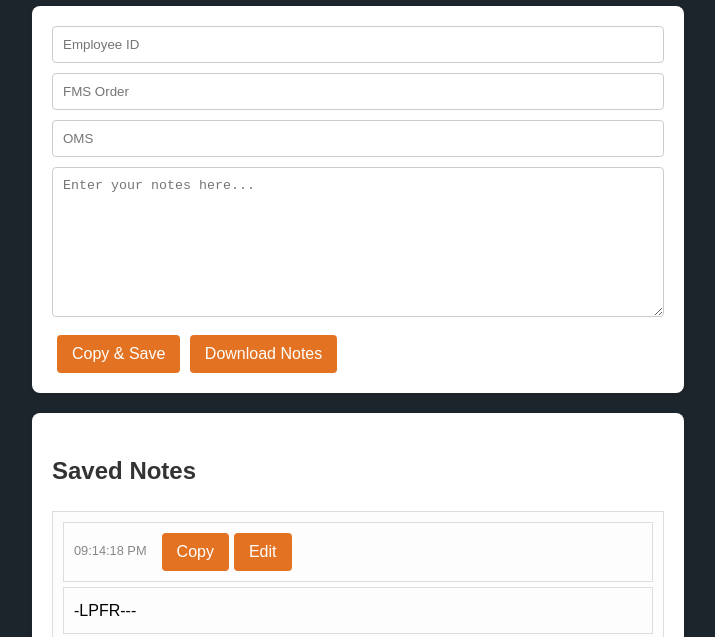
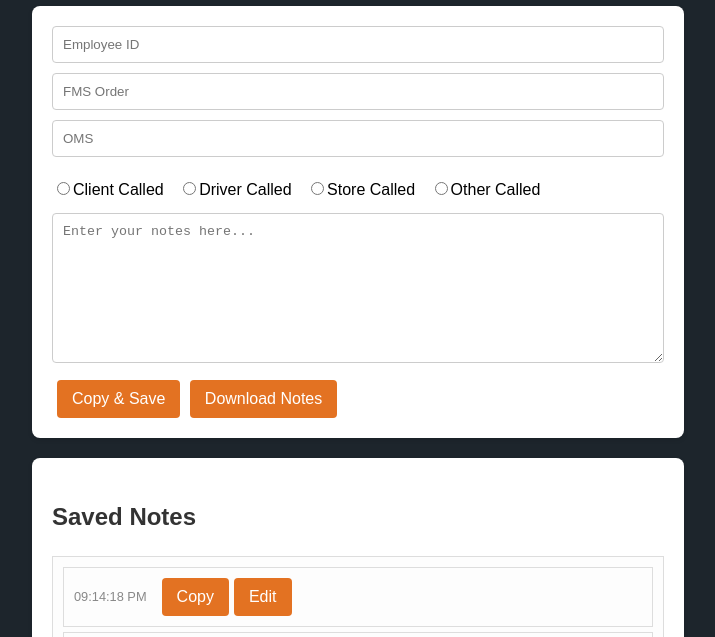
Before and after one commit to Agent137386/STEALTH, a plain HTML site: page index.html in a window 1280 px wide. Both pictures are taken after a click on the button "Copy & Save". Shown: the part 163-800 px from the top of the page, without its empty margins (282-997 px from the left). Drawn offline with Linux system fonts and the light colour scheme.

Commit message:
Added Radio Buttons for Callers
Added radio buttons for caller types. Client, Driver, Store & Other. Making Note Taking Easier And Faster.

```diff
--- a/index.html
+++ b/index.html
@@ -14,6 +14,15 @@
         <input type="hidden" id="dod-text" value="LPFR">
         <input type="text" id="fms-text" placeholder="FMS Order" maxlength="20">
         <input type="text" id="oms-text" placeholder="OMS" maxlength="35">
+
+        <!-- Radio buttons for call type -->
+        <div id="call-type-container">
+            <input type="radio" id="client-called" name="call-type" value="Client Called"><label for="client-called">Client Called</label>
+            <input type="radio" id="driver-called" name="call-type" value="Driver Called"><label for="driver-called">Driver Called</label>
+            <input type="radio" id="store-called" name="call-type" value="Store Called"><label for="store-called">Store Called</label>
+            <input type="radio" id="other-called" name="call-type" value="Other Called"><label for="other-called">Other Called</label>
+        </div>
+
         <textarea id="note-text" placeholder="Enter your notes here..."></textarea>
         <button id="copy-button">Copy & Save</button>
         <button id="save-button">Download Notes</button>
--- a/script.js
+++ b/script.js
@@ -4,9 +4,10 @@ document.addEventListener("DOMContentLoaded", function() {
         var dodText = document.getElementById("dod-text").value;
         var fmsText = document.getElementById("fms-text").value;
         var omsText = document.getElementById("oms-text").value;
+        var callType = document.querySelector('input[name="call-type"]:checked')?.value || 'Call Type Not Selected';
         var notes = document.getElementById("note-text").value;
 
-        var textToCopy = `${employeeIdText}-${dodText}-${fmsText}-${omsText}-${notes}`;
+        var textToCopy = `${employeeIdText}-${dodText}-${fmsText}-${omsText}-${callType}-${notes}`;
         navigator.clipboard.writeText(textToCopy).then(() => {
             alert("Text copied to clipboard");
         });
@@ -54,7 +55,7 @@ document.addEventListener("DOMContentLoaded", function() {
         saveNoteButton.onclick = function() {
             newNote.contentEditable = "false";
             saveNoteButton.style.display = "none";
-            textToCopy = newNote.textContent;
+            textToCopy = newNote.textContent; // Note: This line should be updated to re-include the call type in `textToCopy` if you intend to allow re-saving edited notes with the call type.
         };
 
         noteAndTimestampContainer.appendChild(timestamp);
@@ -72,9 +73,11 @@ document.addEventListener("DOMContentLoaded", function() {
             savedNotesContainer.appendChild(newNoteContainer);
         }
 
+        // Clear inputs after saving
         document.getElementById("fms-text").value = "";
         document.getElementById("oms-text").value = "";
         document.getElementById("note-text").value = "";
+        document.querySelectorAll('input[name="call-type"]').forEach((elem) => elem.checked = false);
     });
 
     document.getElementById("save-button").addEventListener("click", function() {
--- a/style.css
+++ b/style.css
@@ -117,3 +117,13 @@ footer#page-footer {
 footer#page-footer p {
     margin: 0;
 }
+
+/* Added styles for call type container and labels */
+#call-type-container {
+    margin: 10px 0;
+}
+
+#call-type-container label {
+    margin-right: 10px;
+    color: black; /* Adjusts label color for visibility against the white background */
+}
```
